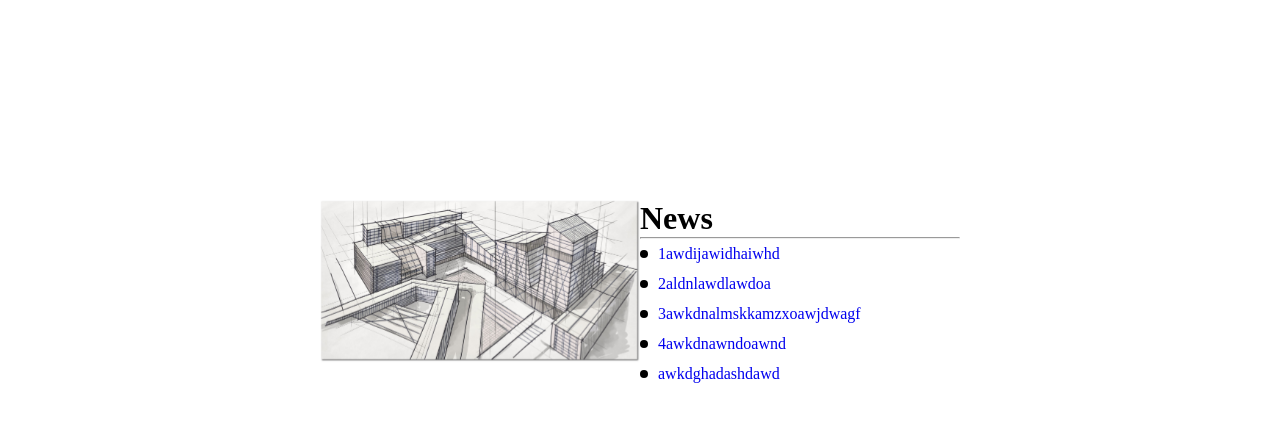
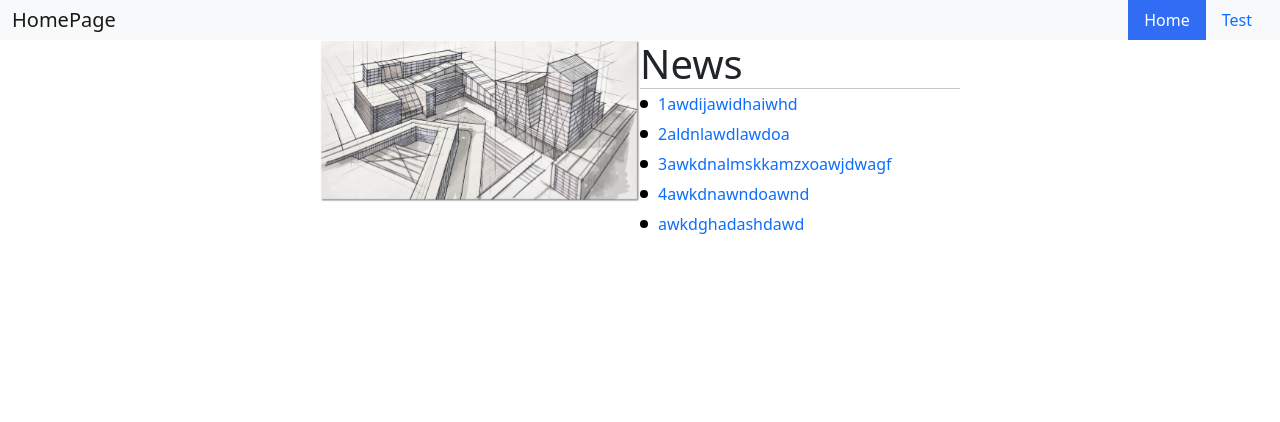
Before and after one commit to Smart-financial-class/HomePage, a Vue app in the folder HomePage-SourceCode/: page /#/ in a window 1280 px wide. Shown: the top 422 px of the page. Built offline with nearby package versions, Linux system fonts and the light colour scheme.

Commit message:
新增导航栏组件

```diff
--- a/HomePage-SourceCode/package.json
+++ b/HomePage-SourceCode/package.json
@@ -11,6 +11,7 @@
     "build": "node build/build.js"
   },
   "dependencies": {
+    "bootstrap": "^5.1.3",
     "vue": "^2.5.2",
     "vue-router": "^3.0.1"
   },
--- a/HomePage-SourceCode/src/components/HomePage.vue
+++ b/HomePage-SourceCode/src/components/HomePage.vue
@@ -1,17 +1,21 @@
 <template>
-  <div class="body">
-    <div id="news">
-      <NewsNav></NewsNav>
+  <div class="root">
+    <HomePageNavBar></HomePageNavBar>
+    <div class="body">
+      <div id="news">
+        <NewsNav></NewsNav>
+      </div>
     </div>
   </div>
 </template>
 
 <script>
-import NewsNav from '@/components/NewsNav'
+import NewsNav from './NewsNav'
+import HomePageNavBar from './HomePageNavBar'
 
 export default {
   name: 'HomePage',
-  components: { NewsNav },
+  components: { NewsNav, HomePageNavBar },
   data () {
     return {
       title: ['Home']
--- /dev/null
+++ b/HomePage-SourceCode/src/components/HomePageNavBar.vue
@@ -0,0 +1,42 @@
+<template>
+  <nav class="navbar navbar-light navbar-expand-lg bg-light MyNav">
+    <div class="container-fluid">
+      <router-link to="/home" class="navbar-brand">HomePage</router-link>
+      <ul class="nav">
+        <li class="nav-item">
+          <router-link class="nav-link" to="/" active-class="active">Home</router-link>
+        </li>
+        <li class="nav-item">
+          <router-link class="nav-link" to="/test" active-class="active">Test</router-link>
+        </li>
+      </ul>
+    </div>
+  </nav>
+</template>
+
+<script>
+import 'bootstrap/dist/css/bootstrap.min.css'
+
+export default {
+  name: 'HomePageNavBar'
+}
+</script>
+
+<style scoped>
+li {
+  height: 100%;
+}
+
+.MyNav {
+  padding: 0;
+}
+
+.active {
+  background-color: rgb(49, 108, 244);
+  color: white;
+}
+
+a:focus {
+  color: white;
+}
+</style>
```
Also changed, not shown: 1 other file (tests, documents, lock files or other folders).
